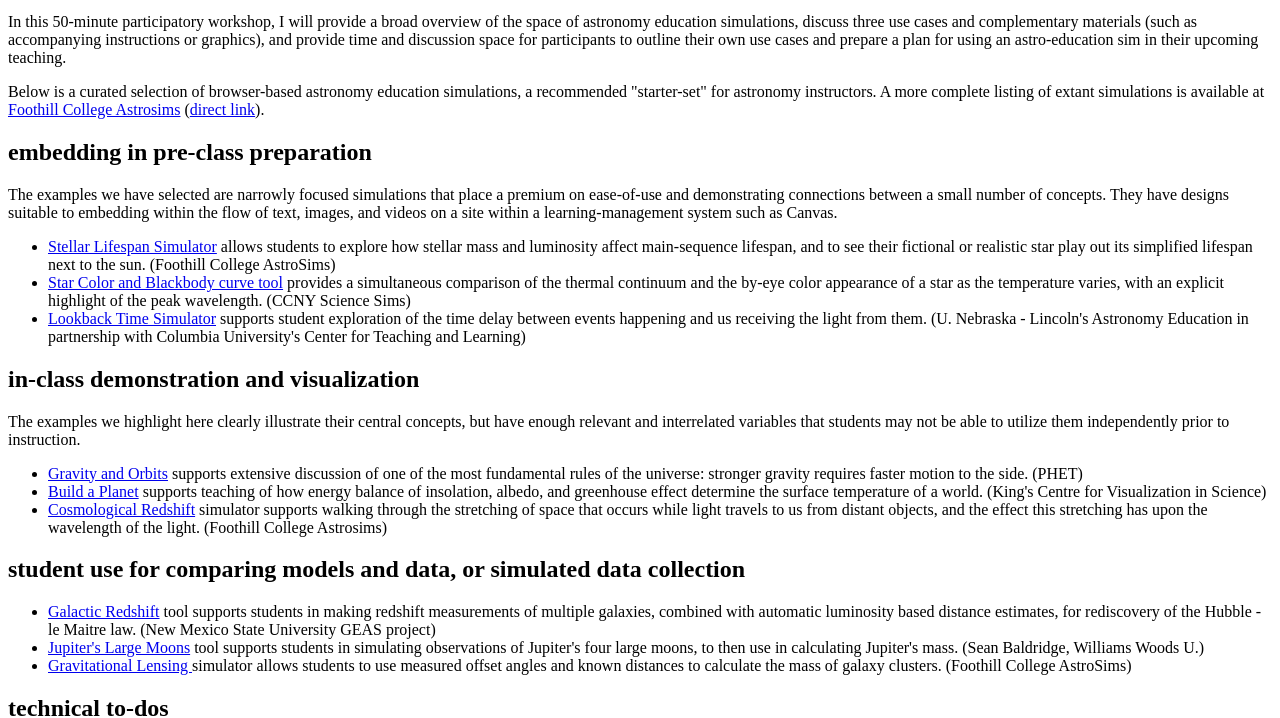
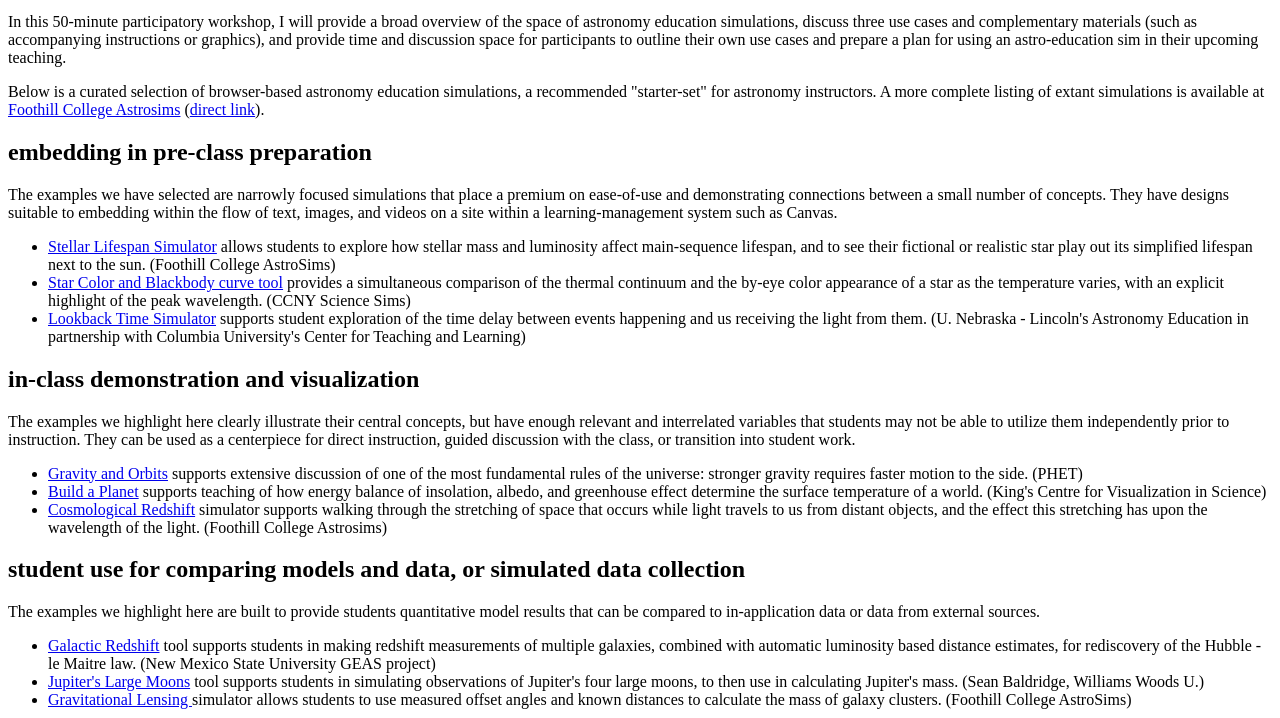
Before and after one commit to GeoffMathews/AstrosimWorkshop2024, a plain HTML site: page index.html in a window 1280 px wide. Shown: the part 119-837 px from the top of the page. Drawn offline with Linux system fonts and the light colour scheme.

Commit message:
Add files via upload

```diff
--- a/index.html
+++ b/index.html
@@ -28,7 +28,7 @@
 
     <h2> in-class demonstration and visualization </h2>
 
-<p>The examples we highlight here clearly illustrate their central concepts, but have enough relevant and interrelated variables that students may not be able to utilize them independently prior to instruction.</p>
+<p>The examples we highlight here clearly illustrate their central concepts, but have enough relevant and interrelated variables that students may not be able to utilize them independently prior to instruction.  They can be used as a centerpiece for direct instruction, guided discussion with the class, or transition into student work.</p>
 
 <ul>
   <li>  <a href="https://phet.colorado.edu/sims/html/gravity-and-orbits/latest/gravity-and-orbits_all.html" target="_blank"> Gravity and Orbits</a> supports extensive discussion of one of the most fundamental rules of the universe: stronger gravity requires faster motion to the side. (PHET)   </li>
@@ -37,6 +37,9 @@
 </ul>
 
     <h2> student use for comparing models and data, or simulated data collection </h2>
+
+      <p>The examples we highlight here are built to provide students quantitative model results that can be compared to in-application data or data from external sources.</p>
+
 <ul>
     <li>  <a href="http://astronomy.nmsu.edu/geas/labs/hubble/html5/dst_spectra.html" target="_blank">Galactic Redshift</a> tool supports students in making redshift measurements of multiple galaxies, combined with automatic luminosity based distance estimates, for rediscovery of the Hubble - le Maitre law. (New Mexico State University GEAS project)  </li>
     <li>  <a href="http://astro.sbaldridge.com/kepler/" target="_blank">Jupiter's Large Moons</a> tool supports students in simulating observations of Jupiter's four large moons, to then use in calculating Jupiter's mass. (Sean Baldridge, Williams Woods U.)  </li>
```
